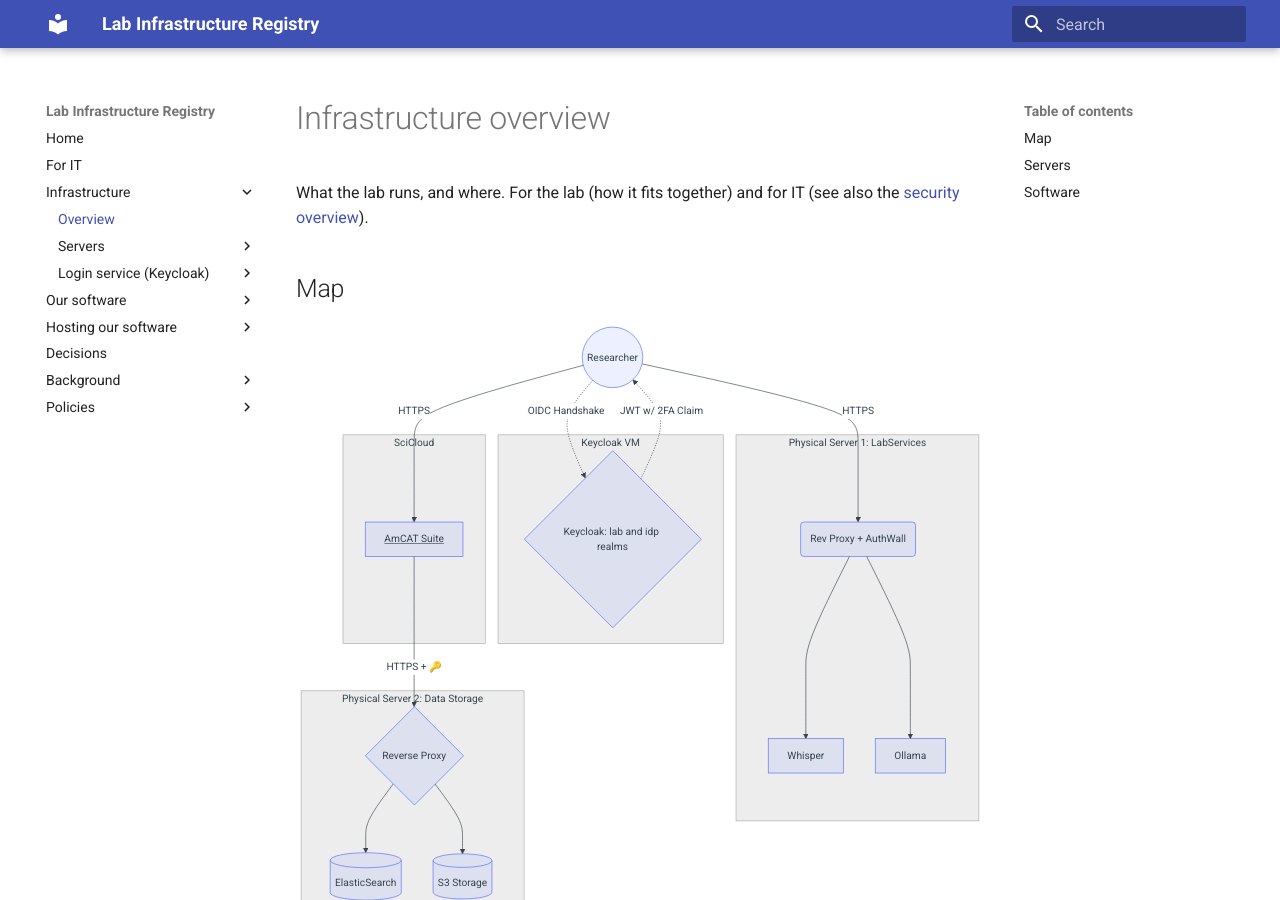
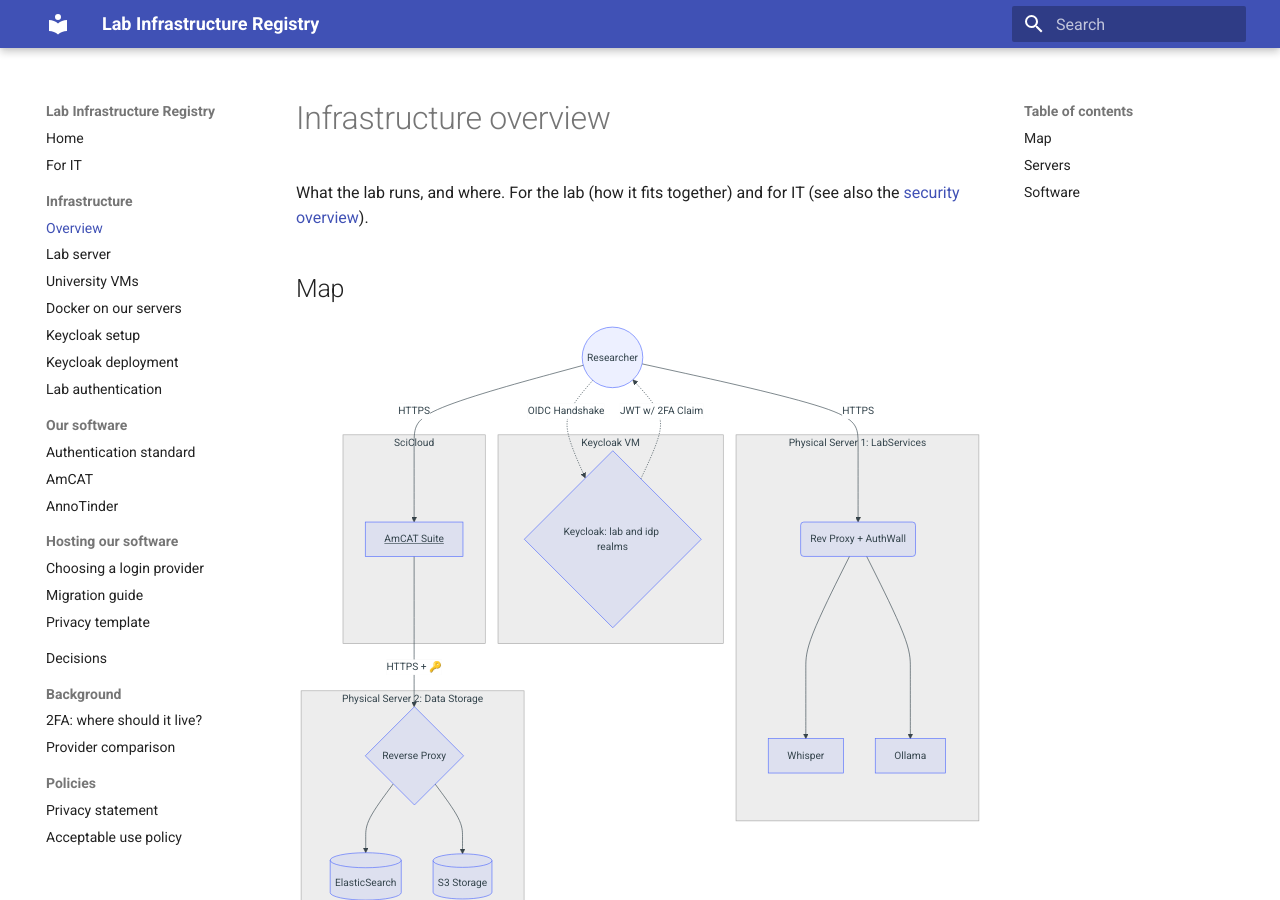
Before and after one commit to kasperwelbers/societal-analytics-lab-infra, an MkDocs documentation site: the page built from docs/infrastructure.md, in a window 1280 px wide and 900 px high. Built offline with MkDocs 1.6.1 and Material for MkDocs 9.7.7, drawn with Linux system fonts in a browser that asks for light colours.

Commit message:
Docs: show the whole menu (sections, expanded), two levels deep
Co-Authored-By: Claude Opus 5.5 <noreply@anthropic.com>
Claude-Session: https://claude.ai/code/session_019W6Pqxp2q1zbwJeh2ybKkP

```diff
--- a/mkdocs.yml
+++ b/mkdocs.yml
@@ -1,20 +1,21 @@
 site_name: Lab Infrastructure Registry
 theme:
   name: material
+  features:
+    - navigation.sections
+    - navigation.expand
 
 nav:
   - Home: index.md
   - For IT: it.md
   - Infrastructure:
       - Overview: infrastructure.md
-      - Servers:
-          - Lab server: lab-server.md
-          - University VMs: vm.md
-          - Docker on our servers: docker.md
-      - Login service (Keycloak):
-          - Keycloak setup: keycloak.md
-          - Keycloak deployment: keycloak-deploy.md
-          - Lab authentication: lab-auth.md
+      - Lab server: lab-server.md
+      - University VMs: vm.md
+      - Docker on our servers: docker.md
+      - Keycloak setup: keycloak.md
+      - Keycloak deployment: keycloak-deploy.md
+      - Lab authentication: lab-auth.md
   - Our software:
       - Authentication standard: auth.md
       - AmCAT: amcat.md
```
